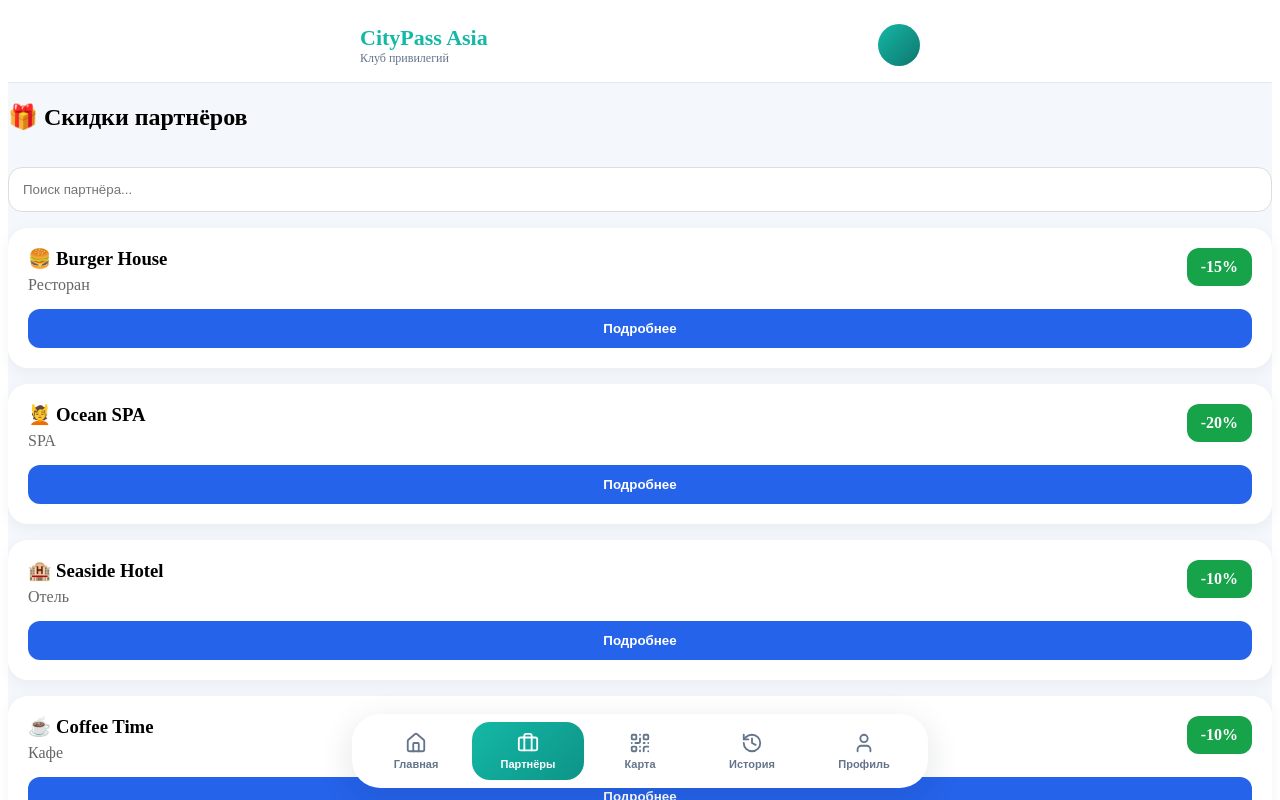
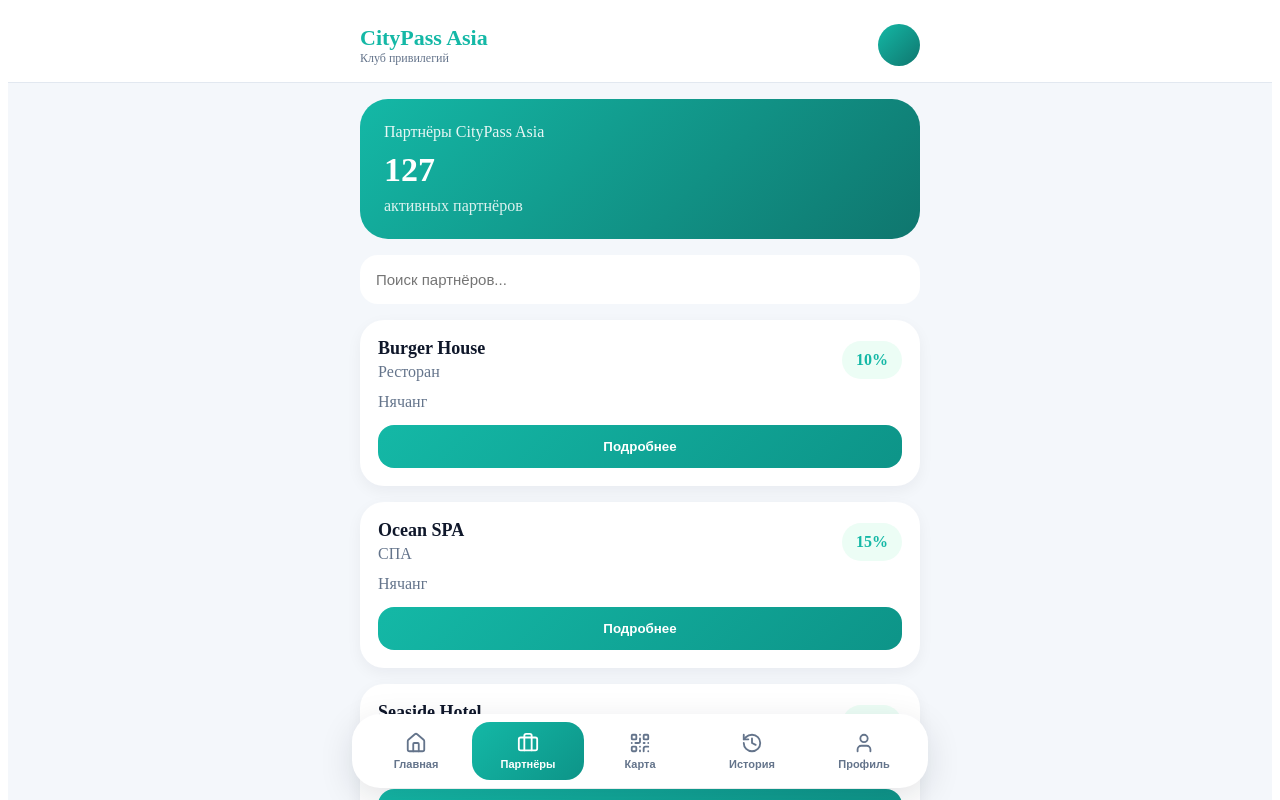
Before and after one commit to tomt39515-glitch/citypass-asia, a React (Vite) app: page / in a window 1280 px wide. Both pictures are taken after a click on the button "Партнёры". Shown: the top 800 px of the page. Built offline with nearby package versions, Linux system fonts and the light colour scheme.

Commit message:
New CityPass navigation

```diff
--- a/src/components/client/OffersTab.jsx
+++ b/src/components/client/OffersTab.jsx
@@ -1,100 +1,177 @@
-import { useState } from "react";
-import PartnerCard from "./PartnerCard";
-import PartnerDetails from "./PartnerDetails";
-
 export default function OffersTab() {
-  const [selectedPartner, setSelectedPartner] =
-    useState(null);
-
-  const offers = [
+  const partners = [
     {
       name: "Burger House",
-      discount: "15%",
       category: "Ресторан",
-      icon: "🍔",
+      discount: "10%",
+      address: "Нячанг",
     },
     {
       name: "Ocean SPA",
-      discount: "20%",
-      category: "SPA",
-      icon: "💆",
+      category: "СПА",
+      discount: "15%",
+      address: "Нячанг",
     },
     {
       name: "Seaside Hotel",
-      discount: "10%",
       category: "Отель",
-      icon: "🏨",
+      discount: "12%",
+      address: "Нячанг",
     },
     {
-      name: "Coffee Time",
-      discount: "10%",
+      name: "City Coffee",
       category: "Кафе",
-      icon: "☕",
+      discount: "7%",
+      address: "Нячанг",
     },
   ];
-
-  if (selectedPartner) {
-    return (
-      <div>
-        <button
-          onClick={() => setSelectedPartner(null)}
-          style={{
-            marginBottom: "16px",
-            border: "none",
-            background: "#2563eb",
-            color: "#fff",
-            padding: "10px 16px",
-            borderRadius: "12px",
-            cursor: "pointer",
-          }}
-        >
-          ← Назад
-        </button>
-
-        <PartnerDetails
-          partner={selectedPartner}
-          onGetDiscount={() =>
-            alert(
-              `Переход к QR для ${selectedPartner.name}`
-            )
-          }
-        />
-      </div>
-    );
-  }
 
   return (
     <div
       style={{
+        maxWidth: "560px",
+        margin: "0 auto",
+        padding: "16px",
         display: "flex",
         flexDirection: "column",
         gap: "16px",
       }}
     >
-      <h2>🎁 Скидки партнёров</h2>
+      {/* HEADER */}
+
+      <div
+        style={{
+          background:
+            "linear-gradient(135deg,#14B8A6,#0F766E)",
+          borderRadius: "28px",
+          padding: "24px",
+          color: "#fff",
+        }}
+      >
+        <div
+          style={{
+            opacity: 0.9,
+          }}
+        >
+          Партнёры CityPass Asia
+        </div>
+
+        <div
+          style={{
+            fontSize: "34px",
+            fontWeight: 800,
+            marginTop: "10px",
+          }}
+        >
+          127
+        </div>
+
+        <div
+          style={{
+            marginTop: "8px",
+            opacity: 0.85,
+          }}
+        >
+          активных партнёров
+        </div>
+      </div>
+
+      {/* SEARCH */}
 
       <input
-        placeholder="Поиск партнёра..."
+        placeholder="Поиск партнёров..."
         style={{
           width: "100%",
-          padding: "14px",
-          borderRadius: "14px",
-          border: "1px solid #ddd",
+          padding: "16px",
+          borderRadius: "18px",
+          border: "none",
+          background: "#fff",
+          fontSize: "15px",
           boxSizing: "border-box",
         }}
       />
 
-      {offers.map((offer, index) => (
-        <PartnerCard
+      {/* LIST */}
+
+      {partners.map((partner, index) => (
+        <div
           key={index}
-          name={offer.name}
-          discount={offer.discount}
-          category={offer.category}
-          icon={offer.icon}
-          onOpen={() =>
-            setSelectedPartner(offer)
-          }
-        />
+          style={{
+            background: "#fff",
+            borderRadius: "24px",
+            padding: "18px",
+            boxShadow:
+              "0 5px 15px rgba(15,23,42,.05)",
+          }}
+        >
+          <div
+            style={{
+              display: "flex",
+              justifyContent:
+                "space-between",
+              alignItems: "center",
+            }}
+          >
+            <div>
+              <div
+                style={{
+                  fontWeight: 700,
+                  fontSize: "18px",
+                  color: "#0F172A",
+                }}
+              >
+                {partner.name}
+              </div>
+
+              <div
+                style={{
+                  marginTop: "4px",
+                  color: "#64748B",
+                }}
+              >
+                {partner.category}
+              </div>
+            </div>
+
+            <div
+              style={{
+                background: "#ECFDF5",
+                color: "#14B8A6",
+                padding: "10px 14px",
+                borderRadius: "999px",
+                fontWeight: 700,
+              }}
+            >
+              {partner.discount}
+            </div>
+          </div>
+
+          <div
+            style={{
+              marginTop: "12px",
+              color: "#64748B",
+            }}
+          >
+            {partner.address}
+          </div>
+
+          <button
+            style={{
+              width: "100%",
+              marginTop: "14px",
+              border: "none",
+              borderRadius: "16px",
+              padding: "14px",
+              background:
+                "linear-gradient(135deg,#14B8A6,#0D9488)",
+              color: "#fff",
+              fontWeight: 700,
+              cursor: "pointer",
+            }}
+          >
+            Подробнее
+          </button>
+        </div>
       ))}
     </div>
   );
```
